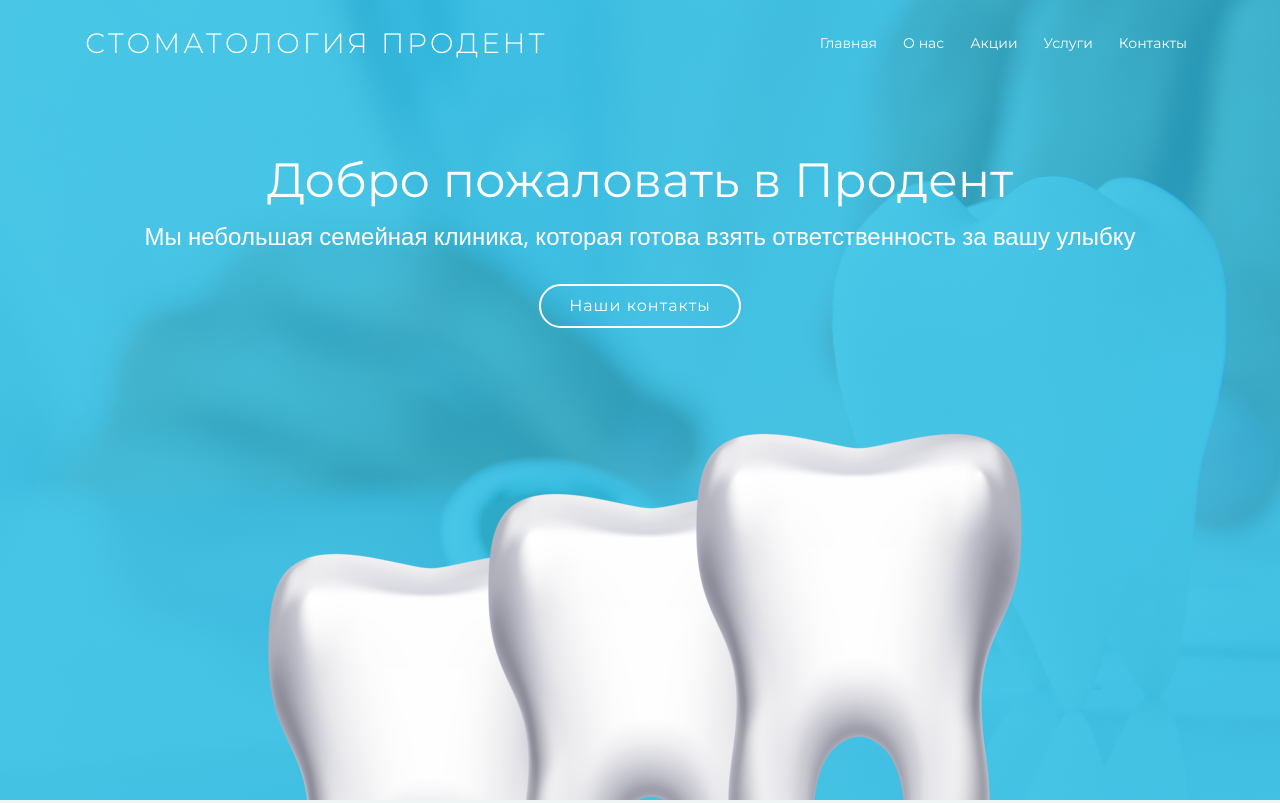
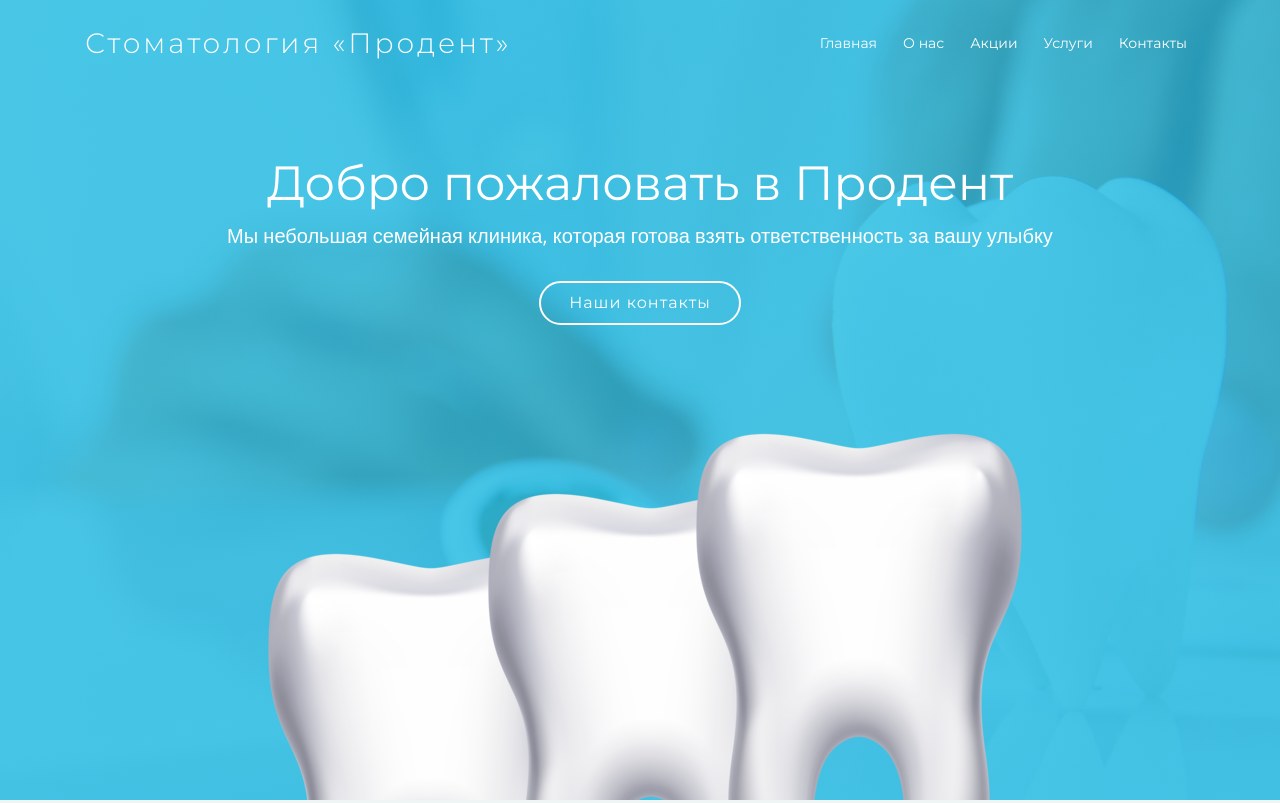
Before and after one commit to heyllog/new-prodent, a plain HTML site: page index.html in a window 1280 px wide. Shown: the top 803 px of the page. Drawn offline with nearby package versions, Linux system fonts and the light colour scheme; files whose address does not match are found by name.

Commit message:
Rework logo

```diff
--- a/css/style.css
+++ b/css/style.css
@@ -103,7 +103,7 @@ h6 {
   font-family: "Montserrat", sans-serif;
   font-weight: 300;
   letter-spacing: 3px;
-  text-transform: uppercase;
+  /* text-transform: uppercase; */
 }
 
 #header #logo h1 a,
@@ -177,7 +177,7 @@ h6 {
   color: #fff;
   margin-bottom: 20px;
   padding: 0 15px;
-  font-size: 24px;
+  font-size: 20px;
 }
 
 #intro .btn-get-started {
--- a/index.html
+++ b/index.html
@@ -39,7 +39,7 @@
     <header id="header">
       <div class="container">
         <div id="logo" class="pull-left">
-          <h1><a href="#intro" class="scrollto">Стоматология Продент</a></h1>
+          <h1><a href="#intro" class="scrollto">Стоматология «Продент»</a></h1>
           <!-- Uncomment below if you prefer to use an image logo -->
           <!-- <a href="#intro"><img src="img/logo.png" alt="" title=""></a> -->
         </div>
@@ -173,10 +173,10 @@
           <div class="section-header">
             <h3 class="section-title">Акции</h3>
             <span class="section-divider"></span>
-            <p class="section-description">
-              Sed ut perspiciatis unde omnis iste natus error sit voluptatem
-              accusantium doloremque
-            </p>
+            <!-- <p class="section-description">
+              Для вашей совершенной улыбки
+            </p> -->
+            <br>
           </div>
 
           <div class="row">
```
